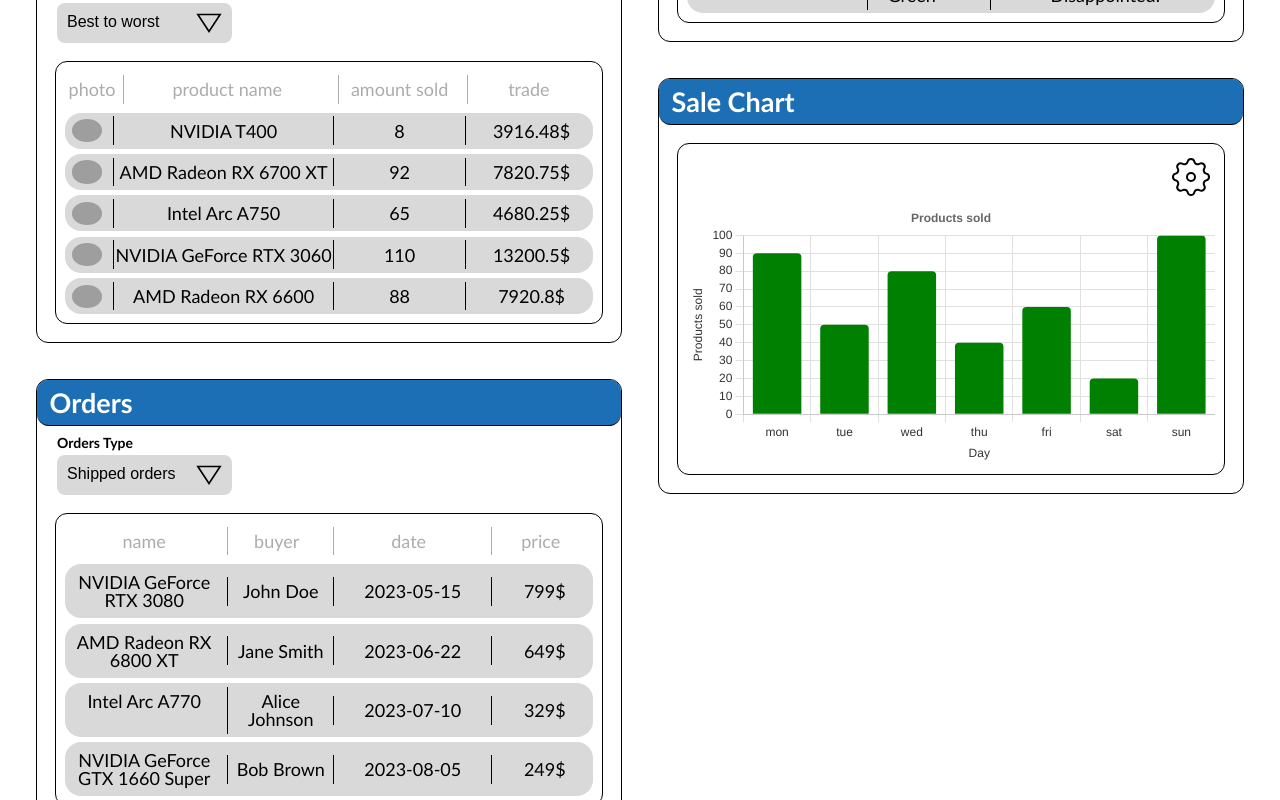
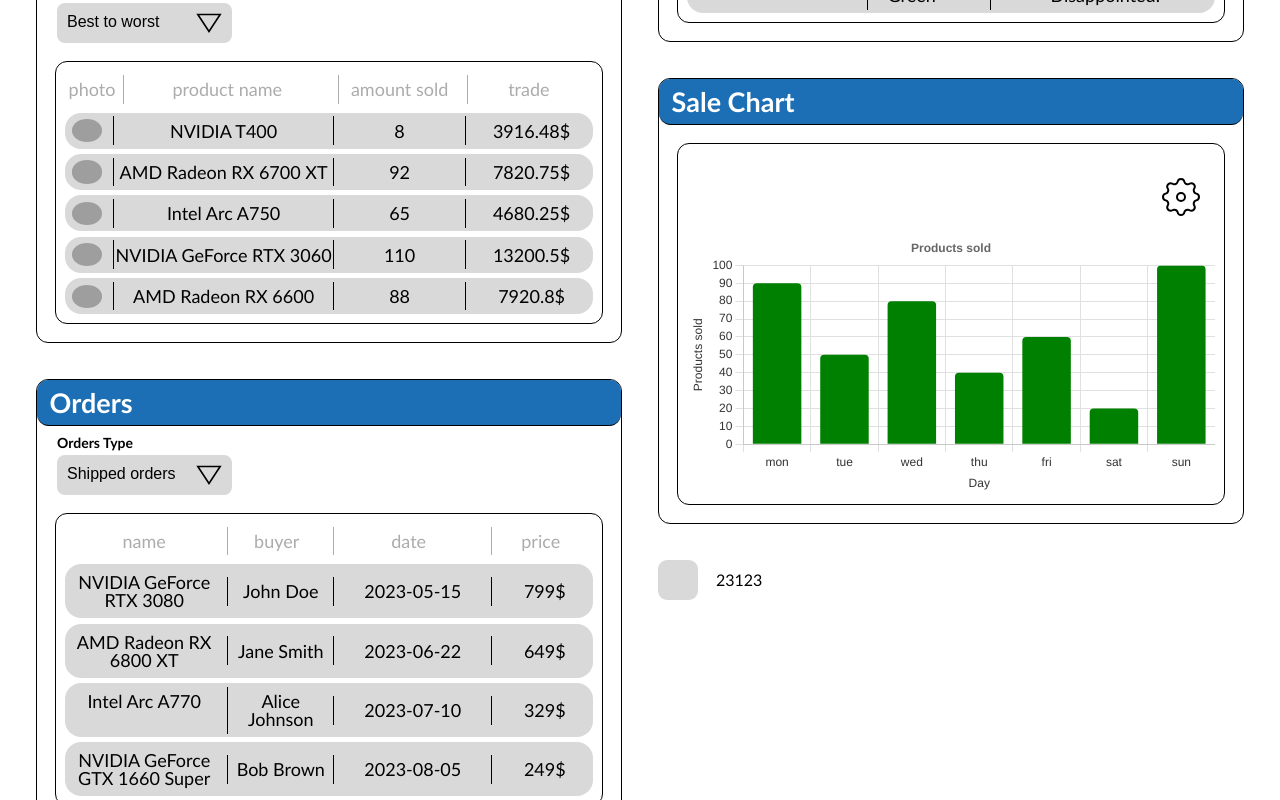
Before and after one commit to Namlev1/react-dashboard, a React (Vite) app: page / in a window 1280 px wide. Shown: the part 630-1430 px from the top of the page. Built offline with nearby package versions, Linux system fonts and the light colour scheme; grey boxes are pictures that could not be loaded; the HTML template or start-up script is replaced by a standard one.

Commit message:
some work on toggle

```diff
--- a/src/App.jsx
+++ b/src/App.jsx
@@ -8,6 +8,8 @@
 import Reviews from './assets/components/widgets/reviews/Reviews.jsx'
 import ProductRanking from './assets/components/widgets/productRanking/ProductRanking.jsx'
 import SaleChart from "./assets/components/widgets/saleChart/saleChart.jsx";
+import ToggleWithImage from "./assets/components/molecules/Toggle/ToggleWithImage";
+import LanguageIcon from '../src/assets/components/atoms/Icons/LanguageIcon.svg';
 import DropdownMenu from "./assets/components/molecules/DropdownMenu/DropdownMenu.jsx";
 
 function App() {
@@ -35,6 +37,10 @@
 
               <Reviews />
               <SaleChart/>
+              <ToggleWithImage
+              label="23123"
+              svgImage={LanguageIcon}
+              />
             </div>
           </>
         )}
--- a/src/assets/components/molecules/DropdownMenu/DropdownMenu.css
+++ b/src/assets/components/molecules/DropdownMenu/DropdownMenu.css
@@ -1,6 +1,6 @@
 .dropdown-container {
     position: relative;
-    width: 30%;
+    width: 90%;
     padding: 10px 0px 0px 20px;
 }
 
--- a/src/assets/components/molecules/DropdownMenu/DropdownMenu.jsx
+++ b/src/assets/components/molecules/DropdownMenu/DropdownMenu.jsx
@@ -3,7 +3,7 @@
 import DropdownTriangle from '../../atoms/Icons/DropdownTriangle.svg';
 import './DropdownMenu.css'
 
-const DropdownMenu = ({ options, title, onOptionSelect, storeVariable}) => {
+const DropdownMenu = ({ options, title, onOptionSelect, storeVariable, customWidth}) => {
     const [isOpen, setIsOpen] = useState(false);
     const dropdownRef = useRef(null);
 
@@ -31,7 +31,8 @@
     };
 
     return (
-        <div className="dropdown-container" ref={dropdownRef}>
+        <div className="dropdown-container" ref={dropdownRef}
+             style={{ width: customWidth || "90%" }}>
             <div className="dropdown-title">{title || "Select an option"}</div>
             <button className="dropdown-button" onClick={toggleMenu}>
                 {chosenOrdersSort || "Select an option"}
--- /dev/null
+++ b/src/assets/components/molecules/Toggle/ToggleWithImage.css
@@ -0,0 +1,34 @@
+.toggle-container {
+    display: flex;
+    align-items: center;
+    gap: 1rem;
+}
+
+.toggle-box {
+    width: 40px;
+    height: 40px;
+    border-radius: 0.5rem;
+    display: flex;
+    align-items: center;
+    justify-content: center;
+    cursor: pointer;
+}
+
+.toggle-box.unchecked {
+    background-color: var(--table-background);
+}
+
+.toggle-box.checked {
+    background-color: var(--table-background);
+}
+
+.toggle-icon {
+    width: 30px;
+    height: 30px;
+}
+
+.toggle-label {
+    font-size: 16px;
+    color: var(--text);
+    cursor: pointer;
+}
--- /dev/null
+++ b/src/assets/components/molecules/Toggle/ToggleWithImage.jsx
@@ -0,0 +1,22 @@
+import React, { useState } from "react";
+import './ToggleWithImage.css';
+const ToggleWithImage = ({ label, svgImage }) => {
+    const [isChecked, setIsChecked] = useState(false);
+
+    const handleToggle = () => {
+        setIsChecked(!isChecked);
+    };
+
+    return (
+        <div className="toggle-container">
+            <div className={`toggle-box ${isChecked ? "checked" : "unchecked"}`} onClick={handleToggle}>
+                {isChecked && <img src={svgImage} alt="Checked Icon" className="toggle-icon" />}
+            </div>
+            <label onClick={handleToggle} className="toggle-label">
+                {label}
+            </label>
+        </div>
+    );
+};
+
+export default ToggleWithImage
--- a/src/assets/components/widgets/orders/Orders.jsx
+++ b/src/assets/components/widgets/orders/Orders.jsx
@@ -34,6 +34,7 @@
             ]}
             onOptionSelect={handleOptionSelect}
             storeVariable={chosenOrdersSort}
+            customWidth="30%"
         />
 
       <div className={'widget-content'}>
--- a/src/assets/components/widgets/productRanking/ProductRanking.jsx
+++ b/src/assets/components/widgets/productRanking/ProductRanking.jsx
@@ -27,6 +27,7 @@
             ]}
             onOptionSelect={handleOptionSelect}
             storeVariable={chosenOrdersSort}
+            customWidth="30%"
         />
 
       <div className={'widget-content'}>
--- /dev/null
+++ b/src/assets/components/widgets/saleChart/ChartSettings.jsx
@@ -0,0 +1,75 @@
+import {useDispatch, useSelector} from "react-redux";
+import {useEffect, useRef, useState} from "react";
+import GearIcon from '../../atoms/Icons/GearIcon.svg';
+import './SaleChart.css'
+import DropdownMenu from "../../molecules/DropdownMenu/DropdownMenu.jsx";
+
+const ChartSettings = ({ options, title, onOptionSelect, storeVariable}) => {
+    const [isOpen, setIsOpen] = useState(false);
+    const settingsRef = useRef(null);
+
+    const chosenOrdersSort = useSelector((store) => storeVariable);
+    const toggleSettings = () => {
+        setIsOpen(!isOpen);
+    };
+
+    const handleClickOutside = (event) => {
+        if (settingsRef.current && !settingsRef.current.contains(event.target)) {
+            setIsOpen(false);
+        }
+    };
+
+    useEffect(() => {
+        document.addEventListener("mousedown", handleClickOutside);
+        return () => {
+            document.removeEventListener("mousedown", handleClickOutside);
+        };
+    }, []);
+
+    const handleOptionClick = (option) => {
+        onOptionSelect(option);
+        setIsOpen(false);
+    };
+
+    return (
+        <div className="settings-container" ref={settingsRef}>
+            <button className="settings-button" onClick={toggleSettings}>
+                <img src={GearIcon} alt="Gear Icon" className="gear-icon"/>
+            </button>
+            {isOpen && (
+
+                    <div className="settings-frame">
+                    <DropdownMenu
+                        title={'Period' || "Select an option"}
+                        options={[
+                            "Best to worst",
+                            "Worst to best"
+                        ]}
+
+                    />
+                    <DropdownMenu
+                        title={'Metric' || "Select an option"}
+                        options={[
+                            "Best to worst",
+                            "Worst to best"
+                        ]}
+
+                    />
+                    <DropdownMenu
+                        title={'Chart Type' || "Select an option"}
+                        options={[
+                            "Best to worst",
+                            "Worst to best"
+                        ]}
+
+                    />
+
+
+                    </div>
+            )}
+
+        </div>
+    );
+};
+
+export default ChartSettings;
--- a/src/assets/components/widgets/saleChart/SaleChart.css
+++ b/src/assets/components/widgets/saleChart/SaleChart.css
@@ -3,3 +3,31 @@
     float:right;
     padding: 5px;
 }
+
+.settings-container{
+    position: relative;
+    width: 300px;
+    padding: 10px 0px 0px 20px;
+    float: right;
+}
+
+.settings-button {
+    background: var(--color-background);
+    width: 30px;
+    padding: 10px;
+    border: none;
+    outline: none;
+    cursor: pointer;
+    float: right;
+}
+
+.settings-frame {
+    position: absolute;
+    right: 10px;
+    width: 100%;
+    float: right;
+    background-color: var(--color-background);
+    border: 1px solid var(--text);
+    border-radius: 12px;
+    padding: .5rem;
+}
--- a/src/assets/components/widgets/saleChart/saleChart.jsx
+++ b/src/assets/components/widgets/saleChart/saleChart.jsx
@@ -12,12 +12,23 @@
   Legend,
 } from "chart.js";
 import LanguageIcon from "../../atoms/Icons/LanguageIcon.svg";
-import React from "react";
+import React, {useState} from "react";
+import DropdownMenu from "../../molecules/DropdownMenu/DropdownMenu.jsx";
+import ChartSettings from "./ChartSettings.jsx";
+import {useDispatch, useSelector} from "react-redux";
+import {setChosenRankingSort} from "../../../../store/accountSlice.js";
 
 // Rejestracja modułów Chart.js
 ChartJS.register(CategoryScale, LinearScale, BarElement, Title, Tooltip, Legend);
 
 const SaleChart = () => {
+
+  const chosenOrdersSort = useSelector((store) => store.accountSlice.chosenRankingSort);
+  const dispatch = useDispatch();
+  const handleOptionSelect = (option) => {
+    dispatch(setChosenRankingSort(option));
+  };
+
   // Dane dla wykresu
   const data = {
     labels: ["mon", "tue", "wed", "thu", "fri", "sat", "sun"],
@@ -78,7 +89,16 @@
         <WidgetTitleBar text={'Sale Chart'} />
         <div className={"widget-content"}>
           <div className={"widget-frame"}>
-            <img src={GearIcon} alt="Gear Icon" className="gear-icon"/>
+            <ChartSettings
+                title={'Sort by' || "Select an option"}
+                options={[
+                  "Best to worst",
+                  "Worst to best"
+                ]}
+                onOptionSelect={handleOptionSelect}
+                storeVariable={chosenOrdersSort}
+            />
+
             <Bar data={data} options={options} />
 
 
```
